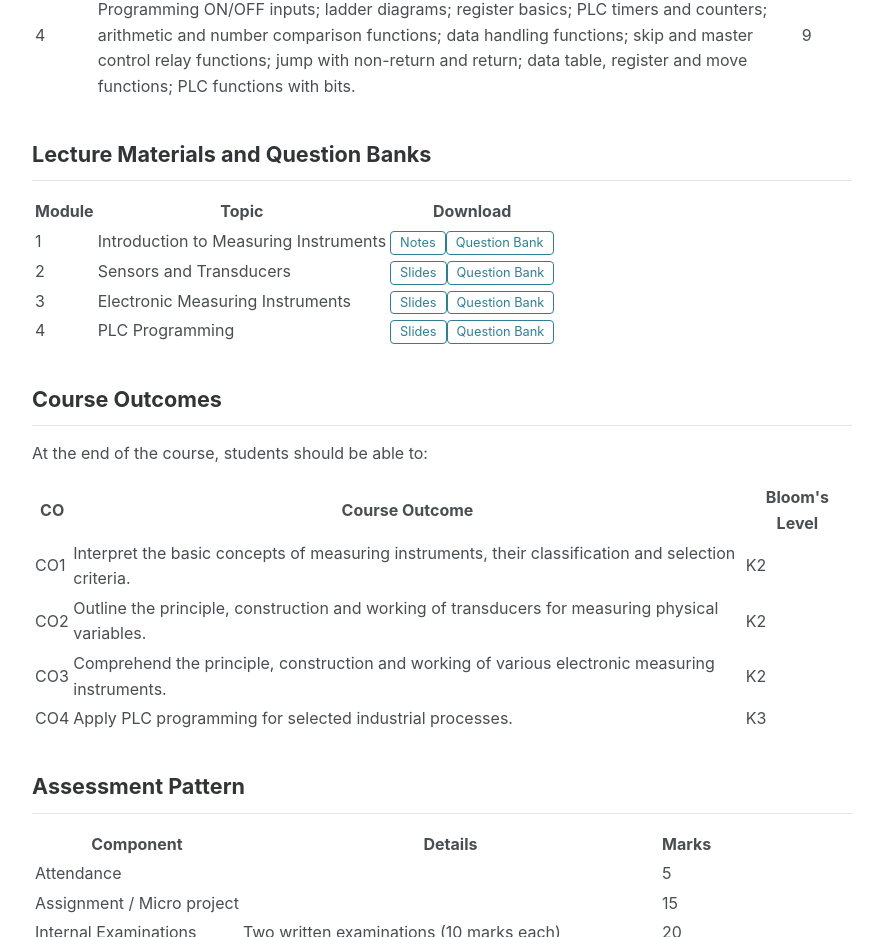
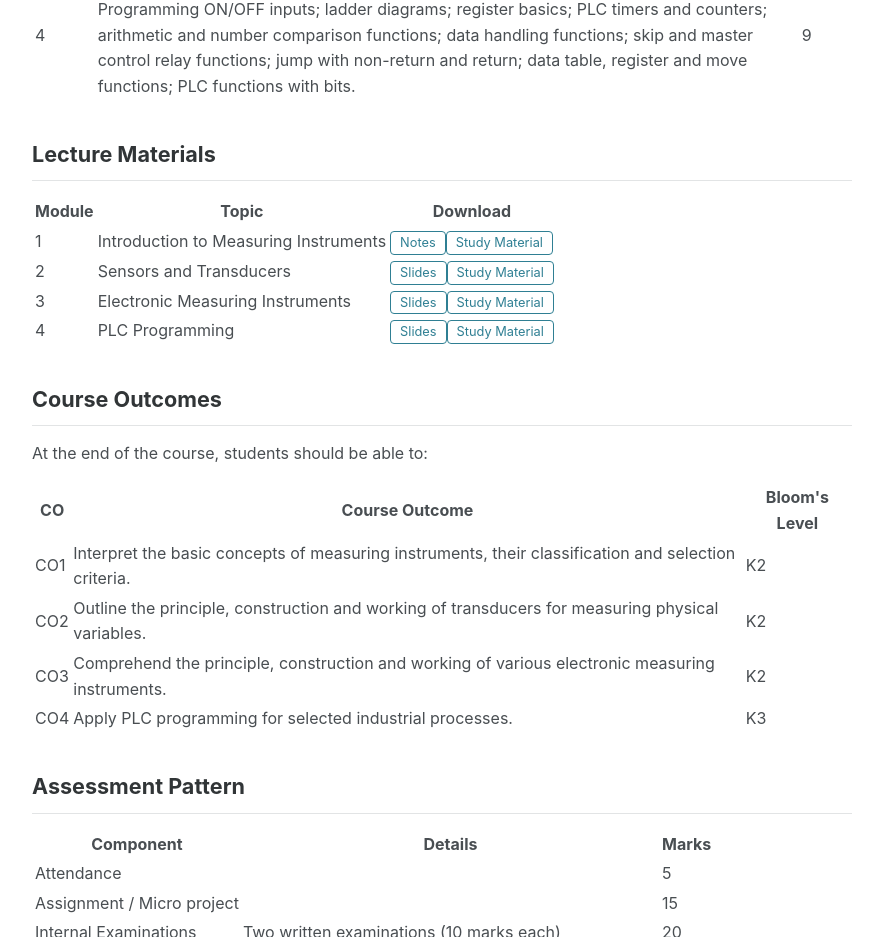
Before and after one commit to syamms/syamms.github.io, a plain HTML site: page course-PEECT411.html in a window 1280 px wide. Shown: the part 1173-2110 px from the top of the page, without its empty margins (298-1181 px from the left). Drawn offline with Linux system fonts and the light colour scheme; some icons are missing.

Commit message:
Update course-PEECT411.html

```diff
--- a/course-PEECT411.html
+++ b/course-PEECT411.html
@@ -40,13 +40,13 @@
   <tr><td>4</td><td><strong>PLC Programming</strong><br>Programming ON/OFF inputs; ladder diagrams; register basics; PLC timers and counters; arithmetic and number comparison functions; data handling functions; skip and master control relay functions; jump with non-return and return; data table, register and move functions; PLC functions with bits.</td><td>9</td></tr>
 </table>
 
-<h2>Lecture Materials and Question Banks</h2>
+<h2>Lecture Materials</h2>
 <table class="mat">
   <tr><th>Module</th><th>Topic</th><th>Download</th></tr>
-  <tr><td>1</td><td>Introduction to Measuring Instruments</td><td><a class="pill" href="materials/PEECT411/module1-notes.pdf" target="_blank">Notes</a><a class="pill" href="materials/PEECT411/module1-question-bank.pdf" target="_blank">Question Bank</a></td></tr>
-  <tr><td>2</td><td>Sensors and Transducers</td><td><a class="pill" href="materials/PEECT411/module2-notes.pdf" target="_blank">Slides</a><a class="pill" href="materials/PEECT411/module2-question-bank.pdf" target="_blank">Question Bank</a></td></tr>
-  <tr><td>3</td><td>Electronic Measuring Instruments</td><td><a class="pill" href="materials/PEECT411/module3-notes.pdf" target="_blank">Slides</a><a class="pill" href="materials/PEECT411/module3-question-bank.pdf" target="_blank">Question Bank</a></td></tr>
-  <tr><td>4</td><td>PLC Programming</td><td><a class="pill" href="materials/PEECT411/module4-notes.pdf" target="_blank">Slides</a><a class="pill" href="materials/PEECT411/module4-question-bank.pdf" target="_blank">Question Bank</a></td></tr>
+  <tr><td>1</td><td>Introduction to Measuring Instruments</td><td><a class="pill" href="materials/PEECT411/module1-notes.pdf" target="_blank">Notes</a><a class="pill" href="materials/PEECT411/module1-question-bank.pdf" target="_blank">Study Material</a></td></tr>
+  <tr><td>2</td><td>Sensors and Transducers</td><td><a class="pill" href="materials/PEECT411/module2-notes.pdf" target="_blank">Slides</a><a class="pill" href="materials/PEECT411/module2-question-bank.pdf" target="_blank">Study Material</a></td></tr>
+  <tr><td>3</td><td>Electronic Measuring Instruments</td><td><a class="pill" href="materials/PEECT411/module3-notes.pdf" target="_blank">Slides</a><a class="pill" href="materials/PEECT411/module3-question-bank.pdf" target="_blank">Study Material</a></td></tr>
+  <tr><td>4</td><td>PLC Programming</td><td><a class="pill" href="materials/PEECT411/module4-notes.pdf" target="_blank">Slides</a><a class="pill" href="materials/PEECT411/module4-question-bank.pdf" target="_blank">Study Material</a></td></tr>
 </table>
 
 <h2>Course Outcomes</h2>
```
